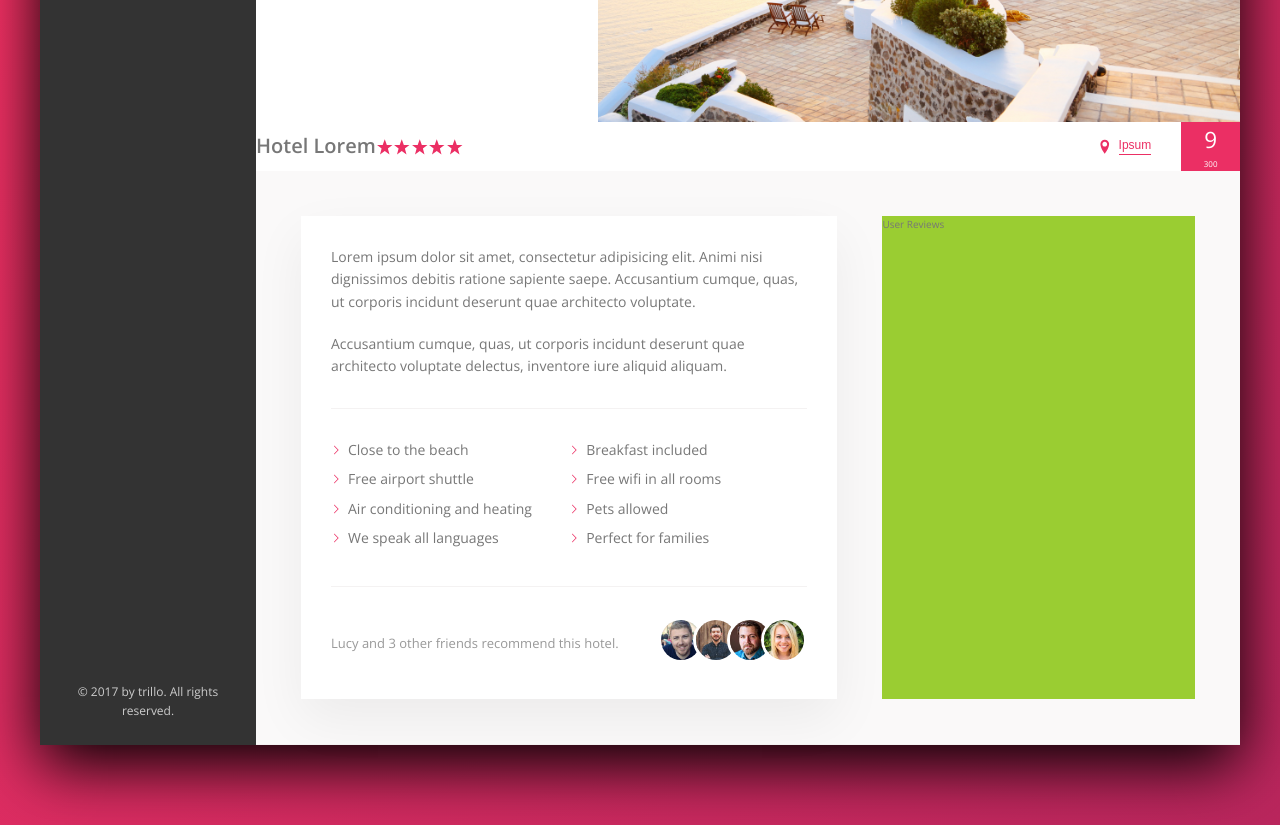
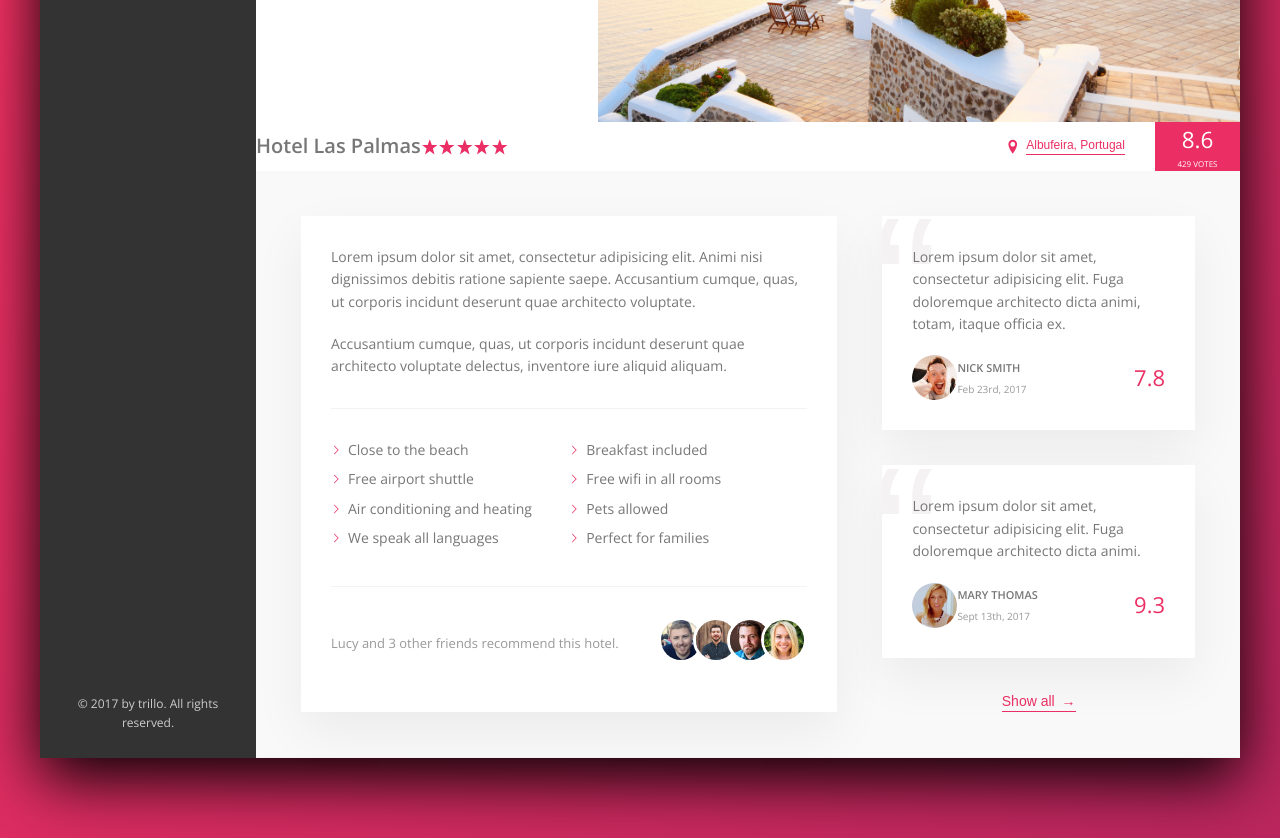
Before and after one commit to Ryoung27/Trillo, a website: page index.html in a window 1280 px wide. Shown: the part 413-1251 px from the top of the page. Drawn offline with nearby package versions, Linux system fonts and the light colour scheme.

Commit message:
recommendation section

```diff
--- a/index.html
+++ b/index.html
@@ -100,12 +100,11 @@
                     </figure>
                 </div>
 
-
-
                 <div class="overview">
                     <h1 class="overview__heading">
-                        Hotel Lorem
+                        Hotel Las Palmas
                     </h1>
+
                     <div class="overview__stars">
                         <svg class="overview__icon-star">
                             <use xlink:href="img/sprite.svg#icon-star"></use>
@@ -123,18 +122,19 @@
                             <use xlink:href="img/sprite.svg#icon-star"></use>
                         </svg>
                     </div>
+
                     <div class="overview__location">
                         <svg class="overview__icon-location">
                             <use xlink:href="img/sprite.svg#icon-location-pin"></use>
                         </svg>
-                            <button class="btn-inline">Ipsum</button>
+                        <button class="btn-inline">Albufeira, Portugal</button>
                     </div>
+
                     <div class="overview__rating">
-                            <div class="overview__rating-average">9</div>
-                            <div class="overview__rating-count">300</div>
+                        <div class="overview__rating-average">8.6</div>
+                        <div class="overview__rating-count">429 votes</div>
                     </div>
                 </div>
-
 
                 <div class="detail">
                     <div class="description">
@@ -166,10 +166,51 @@
                             </div>
                         </div>
                     </div>
+
                     <div class="user-reviews">
-                        User Reviews
+                        <figure class="review">
+                            <blockquote class="review__text">
+                                Lorem ipsum dolor sit amet, consectetur adipisicing elit. Fuga doloremque architecto dicta animi, totam, itaque officia ex.
+                            </blockquote>
+                            <figcaption class="review__user">
+                                <img src="img/user-1.jpg" alt="User 1" class="review__photo">
+                                <div class="review__user-box">
+                                    <p class="review__user-name">Nick Smith</p>
+                                    <p class="review__user-date">Feb 23rd, 2017</p>
                                 </div>
+                                <div class="review__rating">7.8</div>
+                            </figcaption>
+                        </figure>
+
+                        <figure class="review">
+                            <blockquote class="review__text">
+                                Lorem ipsum dolor sit amet, consectetur adipisicing elit. Fuga doloremque architecto dicta animi.
+                            </blockquote>
+                            <figcaption class="review__user">
+                                <img src="img/user-2.jpg" alt="User 1" class="review__photo">
+                                <div class="review__user-box">
+                                    <p class="review__user-name">Mary Thomas</p>
+                                    <p class="review__user-date">Sept 13th, 2017</p>
                                 </div>
+                                <div class="review__rating">9.3</div>
+                            </figcaption>
+                        </figure>
+
+                        <button class="btn-inline">Show all <span>&rarr;</span></button>
+                    </div>
+
+                    <!-- <div class="cta">
+                        <h2 class="cta__book-now">
+                            Good news! We have 4 free rooms for your selected dates!
+                        </h2>
+                        <button class="btn">
+                            <span class="btn__visible">Book now</span>
+                            <span class="btn__invisible">Only 4 rooms left</span>
+                        </button>
+                    </div> -->
+
+                </div>
+
 
             </main>
         </div>
--- a/sass/_components.scss
+++ b/sass/_components.scss
@@ -296,8 +296,18 @@
     cursor: pointer;
     transition: all .2s;
 
+    & span{
+        margin-left: 3px;
+        transition: margin-left .2s;
+    }
+
     &:hover{
         color: var(--color-grey-dark-1);
+
+        span{
+            margin-left: 8px;
+            transition: all .2s;
+        }
     }
 
     &:focus{
@@ -397,3 +407,68 @@
     }
 
 }
+
+
+/////////////////////////////////////////////
+// REVIEWS
+
+.review{
+    background-color: #fff;
+    box-shadow: var(--shadow-light);
+    padding: 3rem;
+    margin-bottom: 3.5rem;
+    position: relative;
+    overflow: hidden;
+
+    &__text{
+        margin-bottom: 2rem;
+        z-index: 10;
+        position: relative;
+
+    }
+
+    &__user{
+        display: flex;
+        align-items: center;
+    }
+
+    &__photo{
+        height: 4.5rem;
+        width: 4.5rem;
+        border-radius: 50%;
+    }
+
+    &__user-box{
+        margin-right: auto;
+    }
+
+    &__user-name{
+        font-size: 1.1rem;
+        font-weight: 600;
+        text-transform: uppercase;
+        margin-bottom: .4rem;
+    }
+
+    &__user-date{
+        font-size: 1rem;
+        color: var(--color-grey-dark-3);
+    }
+
+    &__rating{
+        color: var(--color-primary);
+        font-size: 2.2rem;
+        font-weight: 300;
+    }
+
+    &::before{
+        content: "\201C";
+        position: absolute;
+        top: -2.75rem;
+        left: -1rem;
+        line-height: 1;
+        font-size: 20rem;
+        color: var(--color-grey-light-2);
+        font-family: sans-serif;
+        z-index: 1;
+    }
+}
--- a/sass/_layout.scss
+++ b/sass/_layout.scss
@@ -41,6 +41,7 @@
     padding: 4.5rem;
     background-color: var(--color-grey-light-1);
     border-bottom: var(--line);
+    font-size: 1.4rem;
 }
 
 .description{
@@ -53,6 +54,10 @@
 }
 
 .user-reviews{
-    background-color: yellowgreen;
+
     flex: 1;
+
+    display:flex;
+    flex-direction: column;
+    align-items: center;
 }
```
Also changed, not shown: css/style.css. Lines whose indentation alone changed are shown as unchanged.
